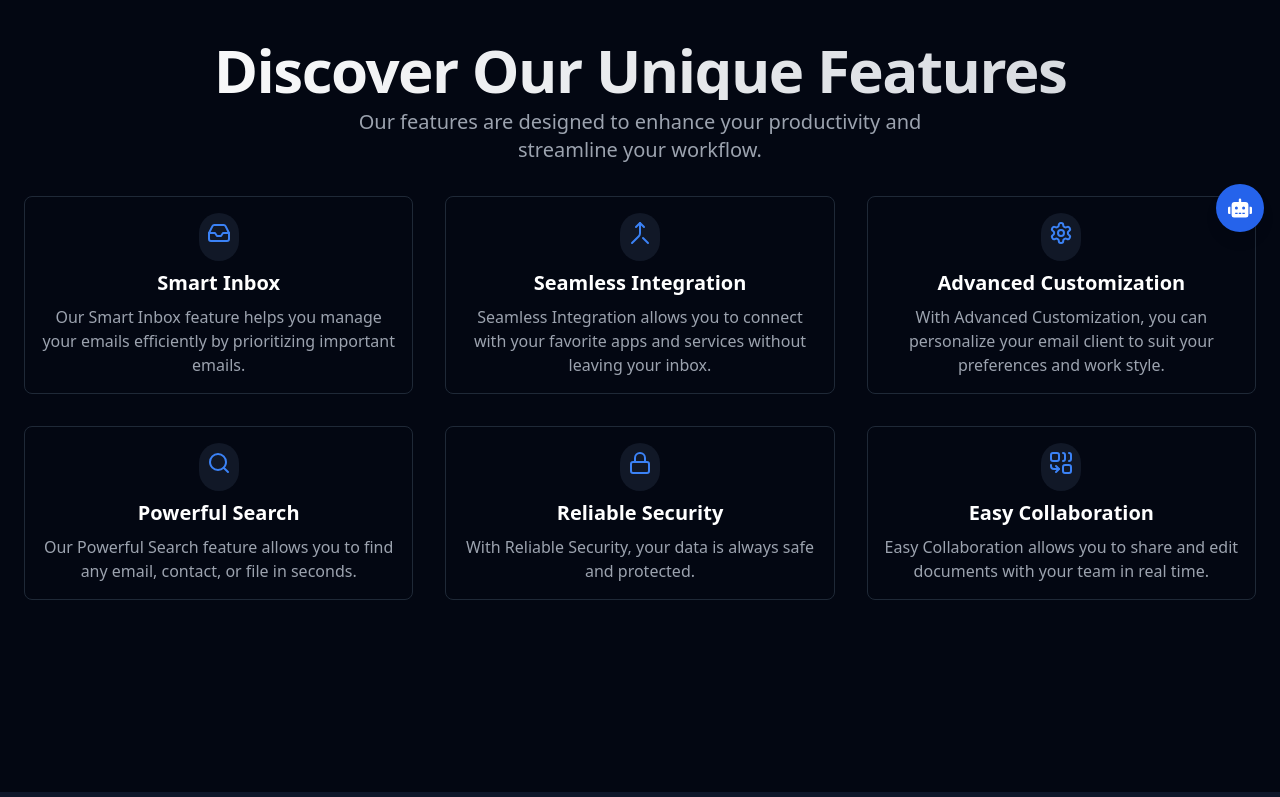
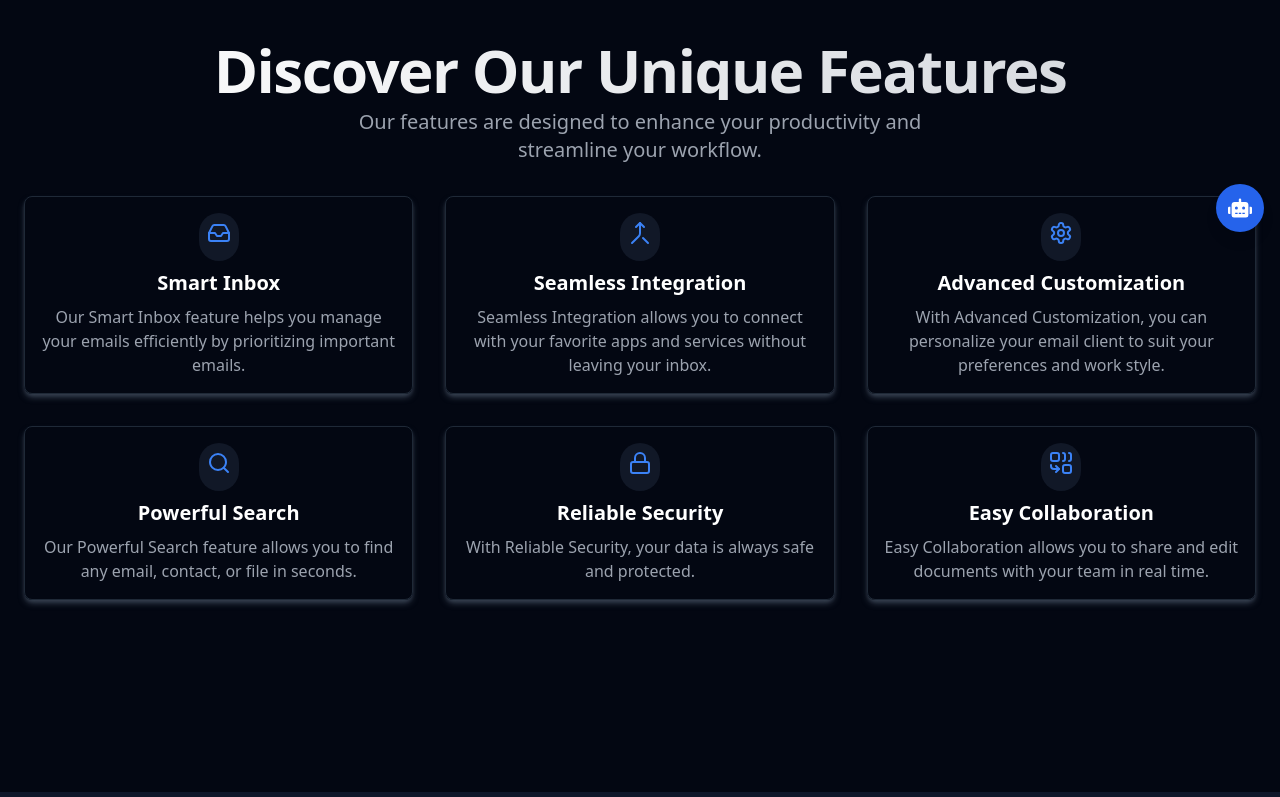
Before and after one commit to abenooo/codex_ethiopia, a React (Vite) app: page /about in a window 1280 px wide. Shown: the part 552-1349 px from the top of the page. Built offline with nearby package versions, Linux system fonts and the light colour scheme.

Commit message:
Update about page

```diff
--- a/src/components/About.tsx
+++ b/src/components/About.tsx
@@ -14,7 +14,7 @@ export default function About() {
             </div>
             <div className="w-full max-w-full space-y-4 mx-auto">
               <div className="grid grid-cols-1 md:grid-cols-2 lg:grid-cols-3 gap-8">
-                <div className="flex flex-col items-center space-y-2 border border-gray-200 dark:border-gray-800 p-4 rounded-lg">
+                <div className="flex flex-col items-center space-y-2 border border-gray-200 dark:border-gray-800 p-4 rounded-lg dark:shadow-md dark:shadow-gray-700">
                   <div className="p-2 bg-gray-100 dark:bg-gray-900 rounded-full">
                     <InboxIcon className="text-primary h-6 w-6 mb-2" />
                   </div>
@@ -23,7 +23,7 @@ export default function About() {
                     Our Smart Inbox feature helps you manage your emails efficiently by prioritizing important emails.
                   </p>
                 </div>
-                <div className="flex flex-col items-center space-y-2 border border-gray-200 dark:border-gray-800 p-4 rounded-lg">
+                <div className="flex flex-col items-center space-y-2 border border-gray-200 dark:border-gray-800 p-4 rounded-lg dark:shadow-md dark:shadow-gray-700">
                   <div className="p-2 bg-gray-100 dark:bg-gray-900 rounded-full">
                     <MergeIcon className="text-primary h-6 w-6 mb-2" />
                   </div>
@@ -33,7 +33,7 @@ export default function About() {
                     inbox.
                   </p>
                 </div>
-                <div className="flex flex-col items-center space-y-2 border border-gray-200 dark:border-gray-800 p-4 rounded-lg">
+                <div className="flex flex-col items-center space-y-2 border border-gray-200 dark:border-gray-800 p-4 rounded-lg dark:shadow-md dark:shadow-gray-700">
                   <div className="p-2 bg-gray-100 dark:bg-gray-900 rounded-full">
                     <SettingsIcon className="text-primary h-6 w-6 mb-2" />
                   </div>
@@ -43,7 +43,7 @@ export default function About() {
                     style.
                   </p>
                 </div>
-                <div className="flex flex-col items-center space-y-2 border border-gray-200 dark:border-gray-800 p-4 rounded-lg">
+                <div className="flex flex-col items-center space-y-2 border border-gray-200 dark:border-gray-800 p-4 rounded-lg dark:shadow-md dark:shadow-gray-700">
                   <div className="p-2 bg-gray-100 dark:bg-gray-900 rounded-full">
                     <SearchIcon className="text-primary h-6 w-6 mb-2" />
                   </div>
@@ -52,7 +52,7 @@ export default function About() {
                     Our Powerful Search feature allows you to find any email, contact, or file in seconds.
                   </p>
                 </div>
-                <div className="flex flex-col items-center space-y-2 border border-gray-200 dark:border-gray-800 p-4 rounded-lg">
+                <div className="flex flex-col items-center space-y-2 border border-gray-200 dark:border-gray-800 p-4 rounded-lg dark:shadow-md dark:shadow-gray-700">
                   <div className="p-2 bg-gray-100 dark:bg-gray-900 rounded-full">
                     <LockIcon className="text-primary h-6 w-6 mb-2" />
                   </div>
@@ -61,7 +61,7 @@ export default function About() {
                     With Reliable Security, your data is always safe and protected.
                   </p>
                 </div>
-                <div className="flex flex-col items-center space-y-2 border border-gray-200 dark:border-gray-800 p-4 rounded-lg">
+                <div className="flex flex-col items-center space-y-2 border border-gray-200 dark:border-gray-800 p-4 rounded-lg dark:shadow-md dark:shadow-gray-700">
                   <div className="p-2 bg-gray-100 dark:bg-gray-900 rounded-full">
                     <CombineIcon className="text-primary h-6 w-6 mb-2" />
                   </div>
```
